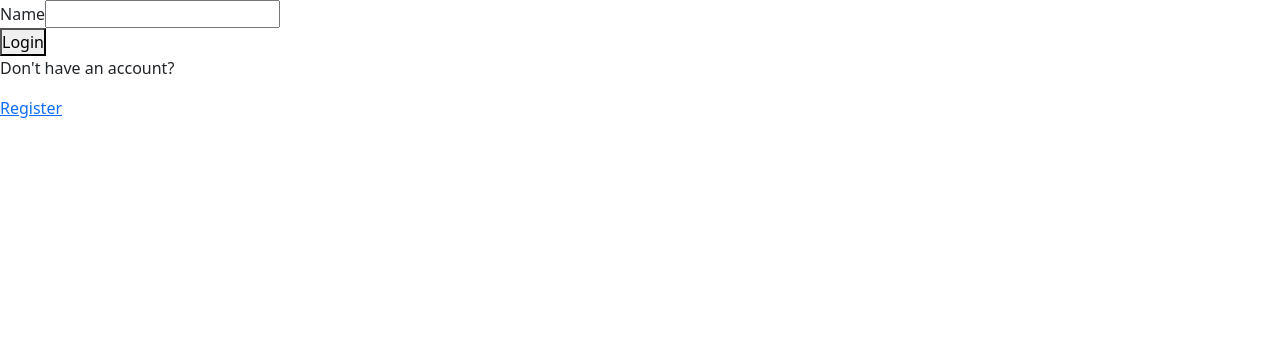
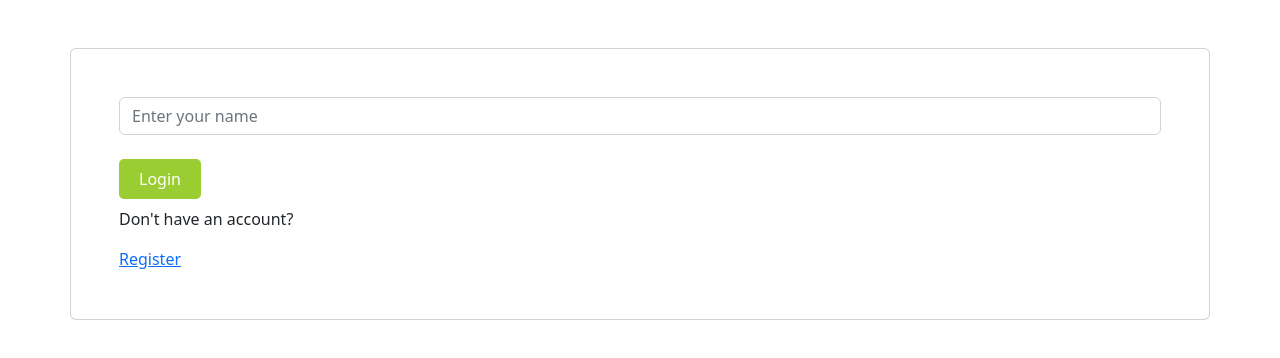
Before and after one commit to george827/Book-reservation-Front_End, a React (Create React App) app: page / in a window 1280 px wide. Shown: the top 358 px of the page. Built offline with nearby package versions, Linux system fonts and the light colour scheme.

Commit message:
add style

```diff
--- a/package.json
+++ b/package.json
@@ -3,6 +3,7 @@
   "version": "0.1.0",
   "private": true,
   "dependencies": {
+    "@fortawesome/fontawesome-free": "^6.4.0",
     "@reduxjs/toolkit": "^1.9.5",
     "@testing-library/jest-dom": "^5.16.5",
     "@testing-library/react": "^13.4.0",
@@ -11,6 +12,7 @@
     "react": "^18.2.0",
     "react-bootstrap": "^2.7.4",
     "react-dom": "^18.2.0",
+    "react-icons": "^4.8.0",
     "react-redux": "^8.0.5",
     "react-router-dom": "^6.11.1",
     "react-scripts": "5.0.1",
--- a/src/App.js
+++ b/src/App.js
@@ -2,7 +2,7 @@ import './App.css';
 import React from 'react';
 import 'bootstrap/dist/css/bootstrap.min.css';
 import { Routes, Route } from 'react-router-dom';
-import Home from './components/Home';
+import HomePage from './components/HomePage';
 import LoginForm from './components/session/LoginForm';
 import RegistrationForm from './components/session/RegistrationForm';
 import TablesDetails from './components/TableDetails';
@@ -11,7 +11,7 @@ function App() {
   return (
     <>
       <Routes>
-        <Route path="/homepage" element={<Home />} />
+        <Route path="/homepage" element={<HomePage />} />
         <Route path="/" element={<LoginForm />} />
         <Route path="/register" element={<RegistrationForm />} />
         <Route
--- a/src/components/Home.jsx
+++ /dev/null
@@ -1,13 +0,0 @@
-import React from 'react';
-import NavigationPanel from './NavigationPanel';
-
-const Home = () => (
-  <main>
-    <NavigationPanel />
-    <section className="home-section">
-      <h1>Home , welcome</h1>
-    </section>
-  </main>
-);
-
-export default Home;
--- a/src/components/HomePage.js
+++ b/src/components/HomePage.js
@@ -2,9 +2,9 @@ import React from 'react';
 import RestaurantTables from './RestaurantTables';
 
 const HomePage = () => (
-  <main>
+  <>
     <RestaurantTables />
-  </main>
+  </>
 );
 
 export default HomePage;
--- a/src/components/session/LoginForm.jsx
+++ b/src/components/session/LoginForm.jsx
@@ -29,24 +29,23 @@ const LoginForm = () => {
     }
   };
   return (
-    <form onSubmit={handleSubmit}>
+    <form onSubmit={handleSubmit} className="container mt-5 card p-5 my-card">
       <div className="form-group">
-        <label htmlFor="email">
-          Name
         <input
           type="text"
           id="name"
           name="name"
+          className="form-control"
+          placeholder="Enter your name"
           value={name}
           onChange={(event) => setName(event.target.value)}
         />
-        </label>
       </div>
 
-      <div className="form-group">
-        <button type="submit">Login</button>
+      <div className="form-group mt-4">
+        <button type="submit" className="session-btn">Login</button>
       </div>
-      <div className="form-group">
+      <div className="form-group mt-2">
         <p>Don&apos;t have an account?</p>
         <Link to="/register">Register</Link>
       </div>
--- a/src/components/session/RegistrationForm.jsx
+++ b/src/components/session/RegistrationForm.jsx
@@ -25,22 +25,21 @@ const RegistrationForm = () => {
     }
   };
   return (
-    <form onSubmit={handleSubmit}>
+    <form onSubmit={handleSubmit} className="container mt-5 card p-5 my-card">
       <div className="form-group">
-        <label htmlFor="name">
-          Name
         <input
           type="text"
           id="name"
           name="name"
+          className="form-control"
+          placeholder="Enter your name"
           value={name}
           onChange={(event) => setName(event.target.value)}
         />
-        </label>
       </div>
 
-      <div className="form-group">
-        <button type="submit">Register</button>
+      <div className="form-group mt-4">
+        <button type="submit" className="session-btn">Register</button>
       </div>
     </form>
   );
```
Also changed, not shown: 1 other file (tests, documents, lock files or other folders). Lines whose indentation alone changed are shown as unchanged.
